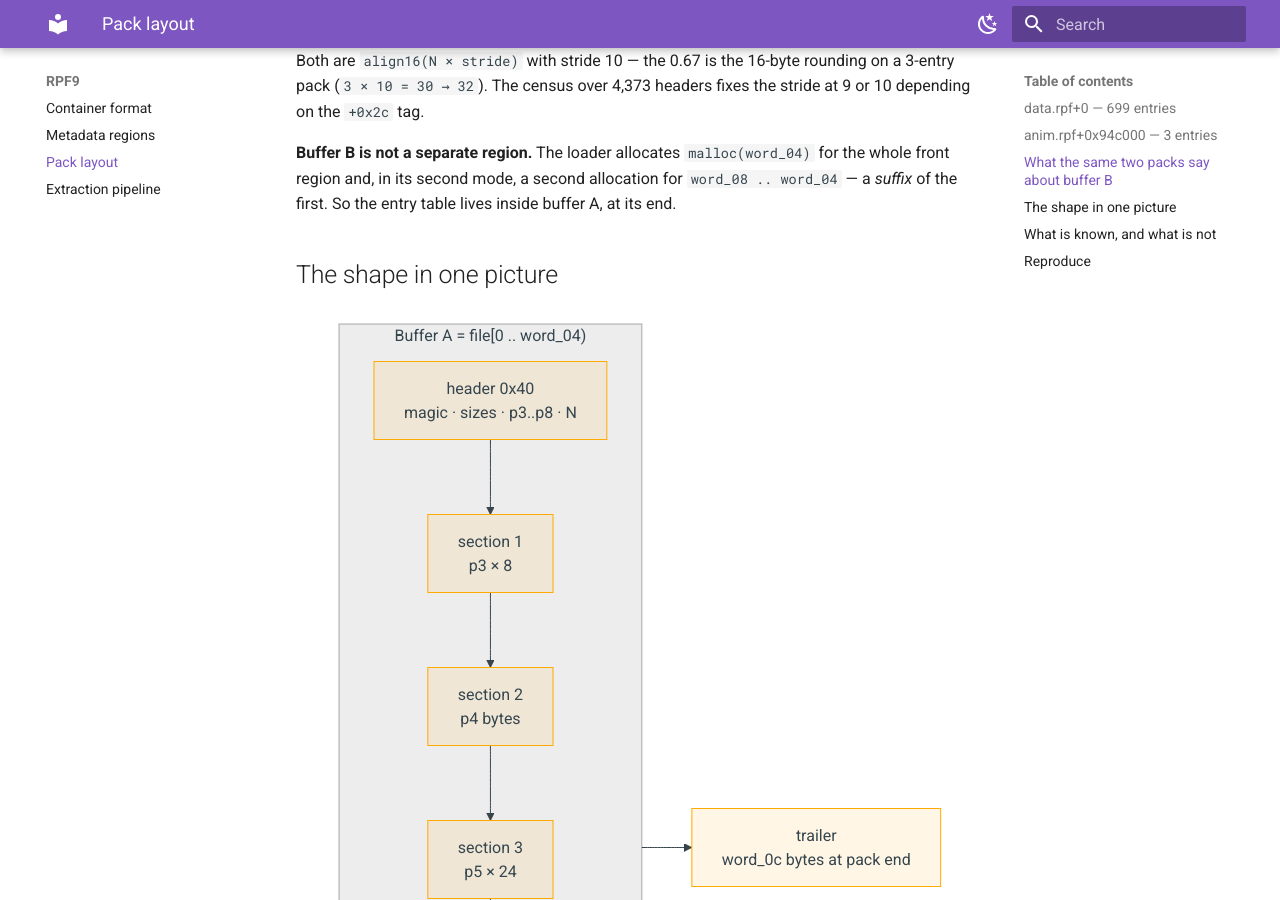
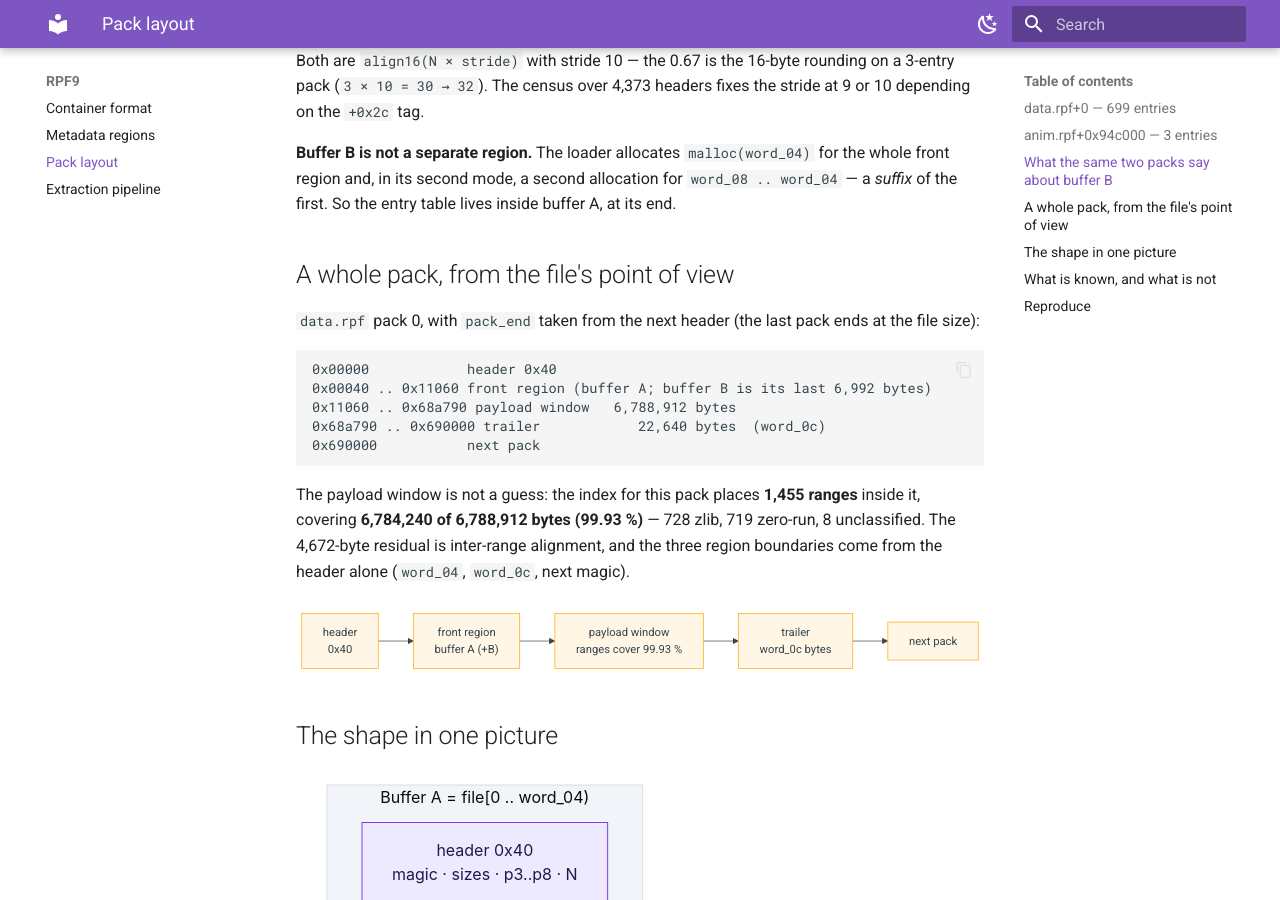
Before and after one commit to lynxnathan/rage-tools-vi, an MkDocs documentation site: the page built from docs/rpf9/layout.md, in a window 1280 px wide and 900 px high, scrolled down 1087 px. Built offline with MkDocs 1.6.1 and Material for MkDocs 9.7.7, drawn with Linux system fonts in a browser that asks for light colours.

Commit message:
docs: pack-level map with measured payload coverage (99.93 percent)

````diff
--- a/docs/rpf9/layout.md
+++ b/docs/rpf9/layout.md
@@ -47,6 +47,33 @@ the whole front region and, in its second mode, a second allocation for
 `word_08 .. word_04` — a *suffix* of the first. So the entry table lives inside
 buffer A, at its end.
 
+## A whole pack, from the file's point of view
+
+`data.rpf` pack 0, with `pack_end` taken from the next header (the last pack ends
+at the file size):
+
+```
+0x00000            header 0x40
+0x00040 .. 0x11060 front region (buffer A; buffer B is its last 6,992 bytes)
+0x11060 .. 0x68a790 payload window   6,788,912 bytes
+0x68a790 .. 0x690000 trailer            22,640 bytes  (word_0c)
+0x690000           next pack
+```
+
+The payload window is not a guess: the index for this pack places **1,455 ranges**
+inside it, covering **6,784,240 of 6,788,912 bytes (99.93 %)** — 728 zlib, 719
+zero-run, 8 unclassified. The 4,672-byte residual is inter-range alignment, and
+the three region boundaries come from the header alone (`word_04`, `word_0c`, next
+magic).
+
+```mermaid
+flowchart LR
+    H["header<br/>0x40"] --> F["front region<br/>buffer A (+B)"]
+    F --> P["payload window<br/>ranges cover 99.93 %"]
+    P --> T["trailer<br/>word_0c bytes"]
+    T --> N["next pack"]
+```
+
 ## The shape in one picture
 
 ```mermaid
````
